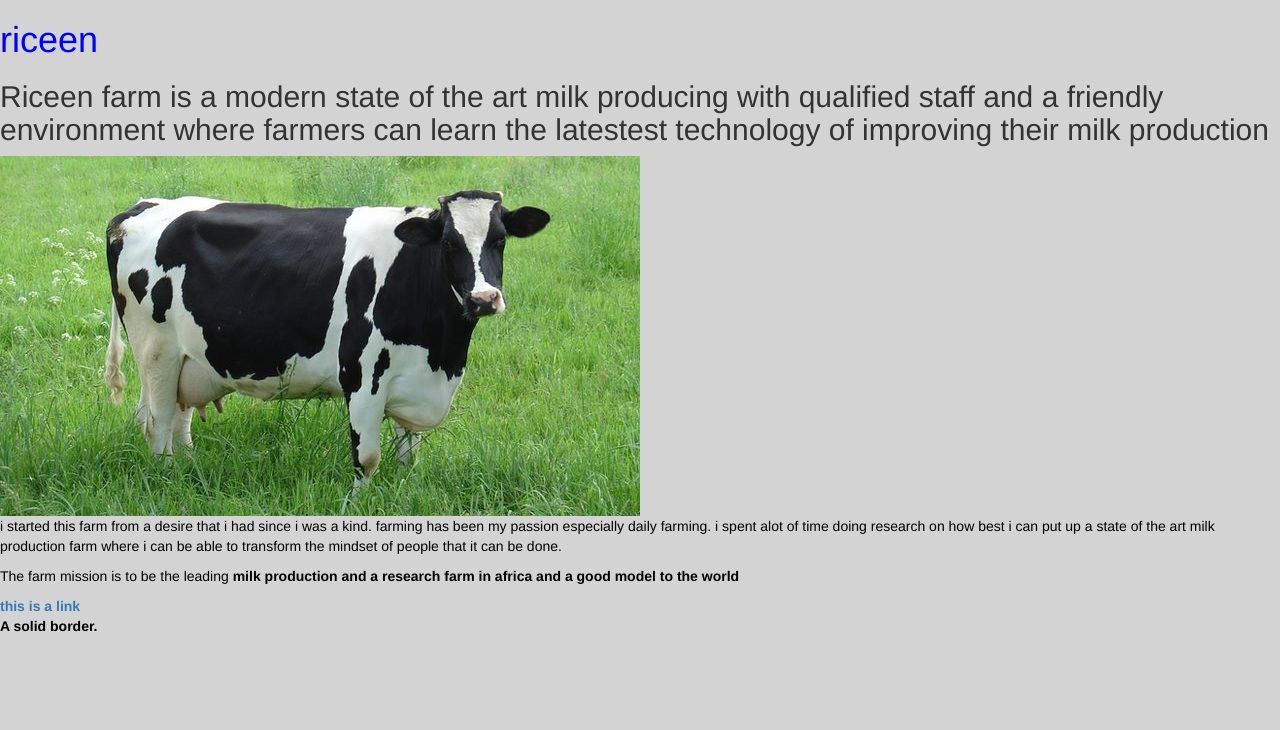
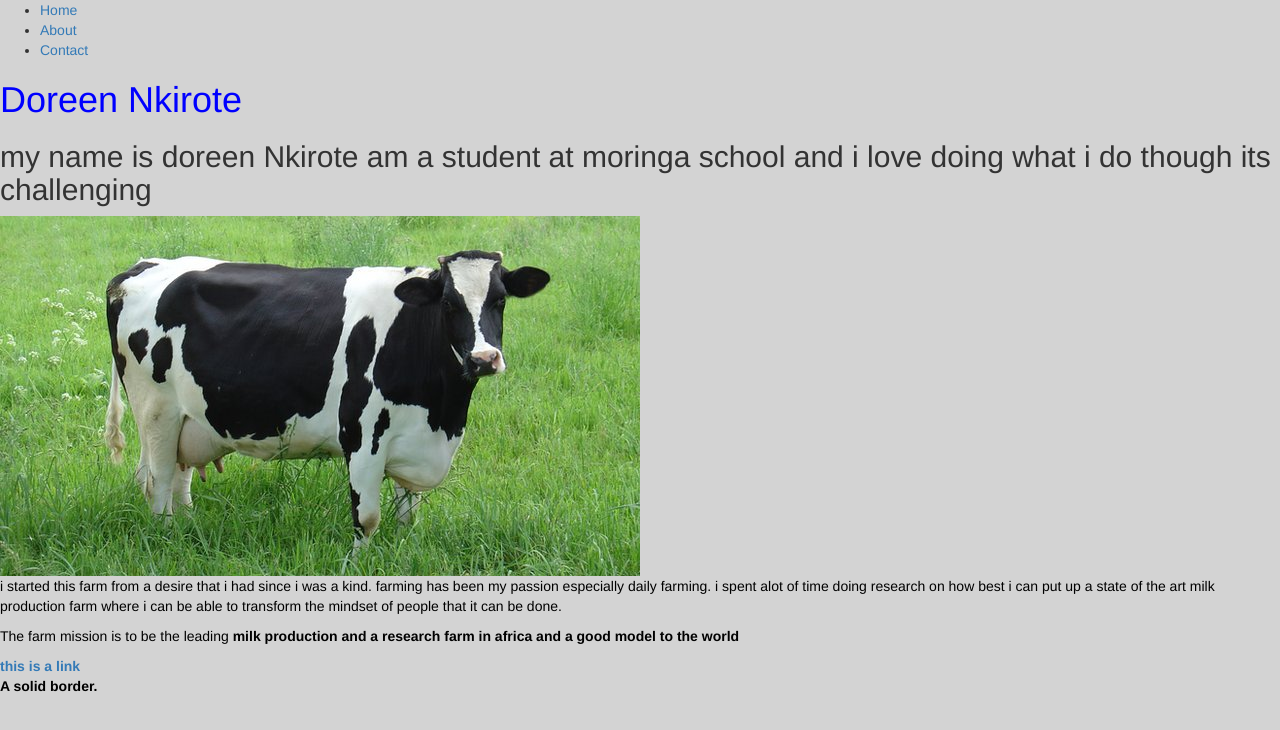
Before and after one commit to eghlah/eghlah.github.io, a plain HTML site: page design.html in a window 1280 px wide. Drawn offline with nearby package versions, Linux system fonts and the light colour scheme.

Commit message:
add html code to design.html

```diff
--- a/design.html
+++ b/design.html
@@ -1,21 +1,26 @@
 <!DOCTYPE html>
-<html lang="en-KENYA">
+<html lang="en-US">
 
 <head>
-  <title>Riceen </title>
+  <title>Doreen </title>
   <link rel="stylesheet" href="https://maxcdn.bootstrapcdn.com/bootstrap/3.3.7/css/bootstrap.min.css" integrity="sha384-BVYiiSIFeK1dGmJRAkycuHAHRg32OmUcww7on3RYdg4Va+PmSTsz/K68vbdEjh4u" crossorigin="anonymous">
   <link rel="stylesheet" href="css/styles.css">
 </head>
 
 <body>
-
-  <h1>riceen</h1>
-  <h2>Riceen farm is a modern state of the art milk producing with qualified staff and a friendly environment where farmers can learn the latestest technology of improving their milk production</h2>
+  <ul class="topnav">
+    <li> <a href="design.html">Home</a> </li>
+    <li> <a href="about.html"> About</a> </li>
+    <li> <a href="contact.html">Contact</a> </li>
+  </ul>
+  <h1>Doreen Nkirote</h1>
+  <h2>my name is doreen Nkirote am a student at moringa school and i love doing what i do though its challenging</h2>
   <img src="images/cow.jpg" alt="cow">
   <p> i started this farm from a desire that i had since i was a kind. farming has been my passion especially daily farming. i spent alot of time doing research on how best i can put up a state of the art milk production farm where i can be able to transform
     the mindset of people that it can be done. </p>
   <p>The farm mission is to be the leading <strong>milk production and a research farm<strong> in africa and a good model to the world</p>
       <a href ="https://www.facebook.com/riceen"> this is a link </a>
-      <p class ="solid"> A solid border.</P>
-    </body>
-  </html>
+      <p class="solid"> A solid border.</P>
+</body>
+
+</html>
```
